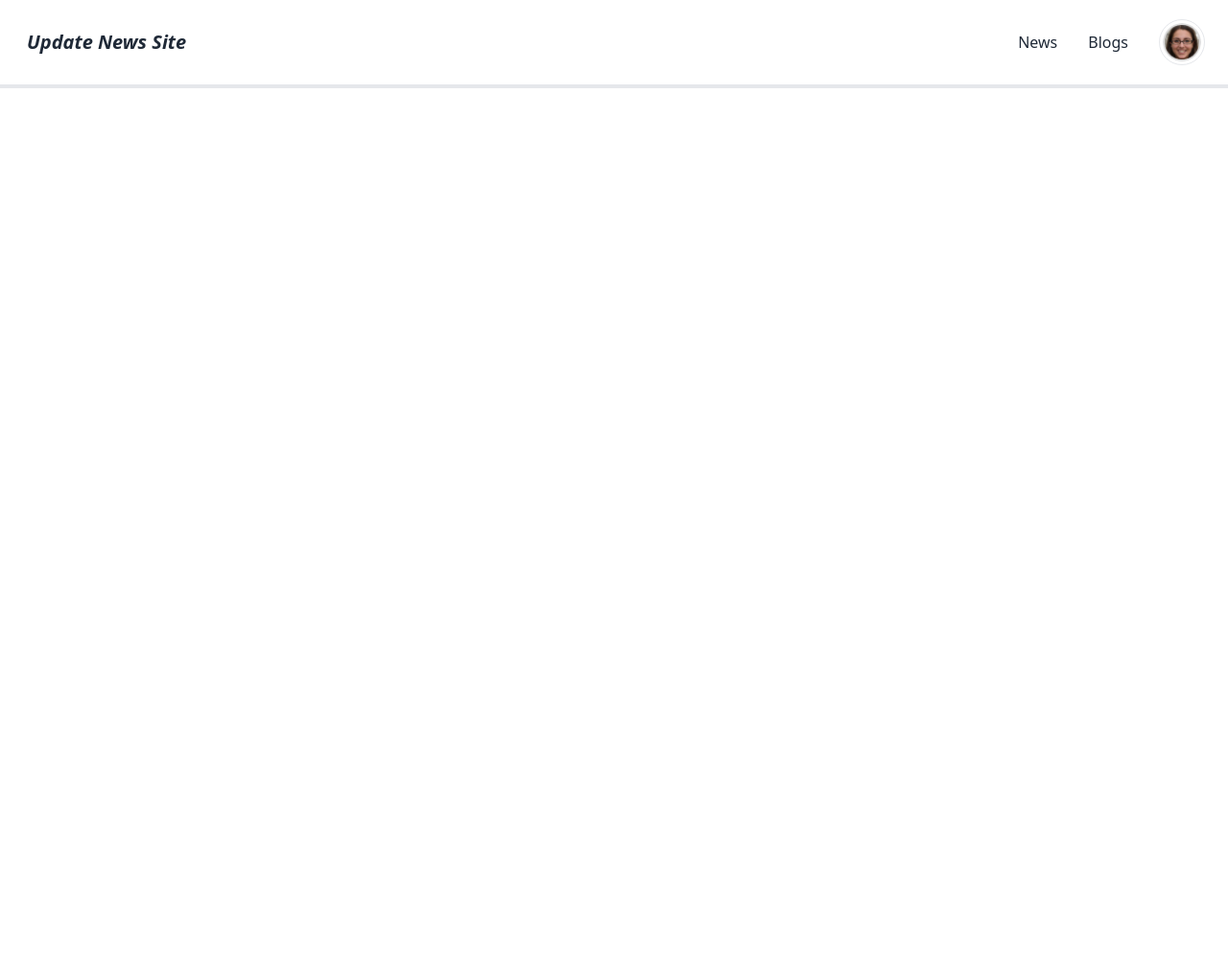
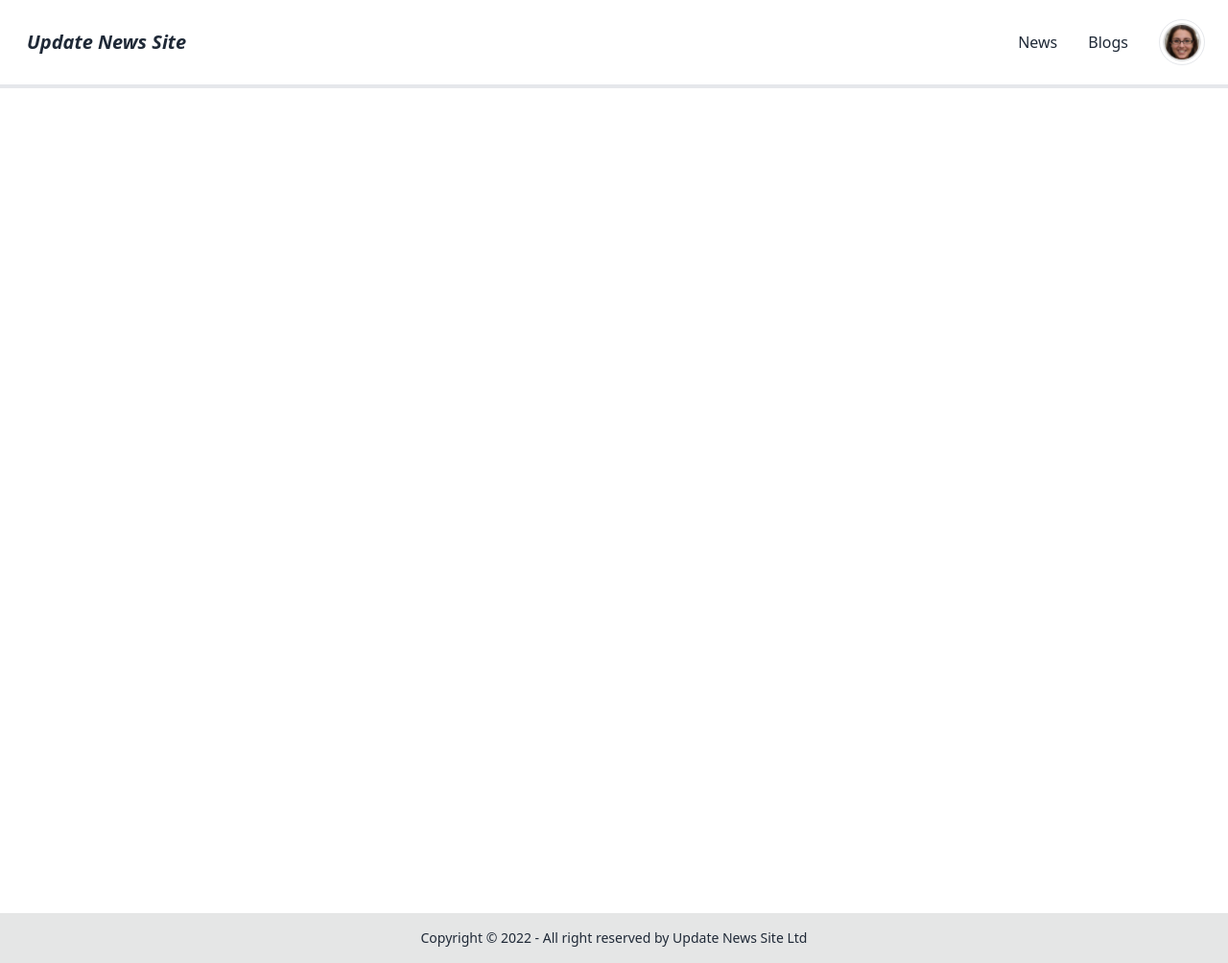
Before and after one commit to koushiksarkerDIU/news-portal-assignment-koushiksarkerDIU, a plain HTML site: page index.html in a window 1280 px wide. Shown: the whole page at 96% size. Before the commit the page ends 800 px from the top, so only its background shows below. Drawn offline with nearby package versions, Linux system fonts and the light colour scheme; no server answers.

Commit message:
css add & card resolved

```diff
--- a/index.html
+++ b/index.html
@@ -11,6 +11,7 @@
     <script src="https://cdn.tailwindcss.com"></script>
     <!-- fontawesome -->
     <script src="https://kit.fontawesome.com/a2f4f5e2c4.js" crossorigin="anonymous"></script>
+    <link rel="stylesheet" href="style.css">
 </head>
 
 <body>
@@ -74,6 +75,11 @@
             </div>
         </div>
     </section>
+    <footer class="footer footer-center p-4 bg-base-300 text-base-content">
+        <div>
+            <p>Copyright © 2022 - All right reserved by Update News Site Ltd</p>
+        </div>
+    </footer>
 
 
     <script src="js/index.js"></script>
--- a/js/index.js
+++ b/js/index.js
@@ -24,14 +24,14 @@ const loadNewsDetails = async category_id => {
     const url = `https://openapi.programming-hero.com/api/news/category/${category_id}`;
     const res = await fetch(url);
     const data = await res.json();
-    // console.log(data.data);
+    console.log(data.data.length);
     const allNews = data.data;
     const cardContainer = document.getElementById('card-container');
     cardContainer.textContent = '';
     allNews.forEach(news => {
         // console.log(news)
         const { title, details, author, total_view, thumbnail_url, rating } = news;
-        // console.log(details.length);
+        // console.log(details);
         const cardDiv = document.createElement('div');
         cardDiv.innerHTML = `
         <div class="card lg:card-side bg-base-100 shadow-xl m-3 p-2">
@@ -73,3 +73,5 @@ const showModal = (title, authorName, publishedDate) => {
     <p class="py-4">Published Date & Time : ${publishedDate}</p>
     `;
 }
+
+loadNewsDetails('01')
--- /dev/null
+++ b/style.css
@@ -0,0 +1,3 @@
+#card-container {
+    min-height: 100vh;
+}
```
